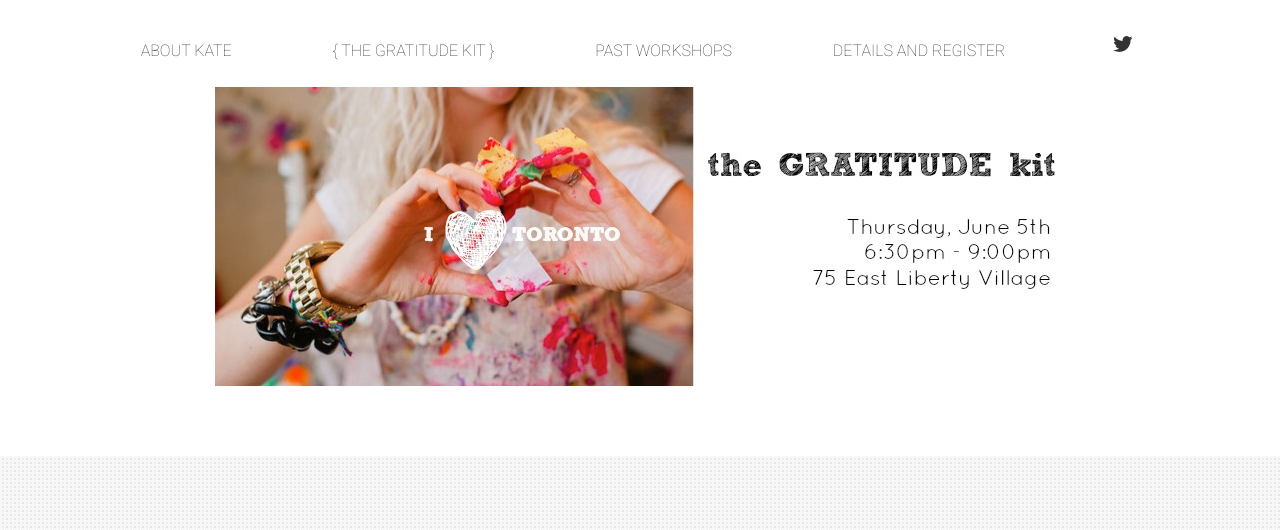
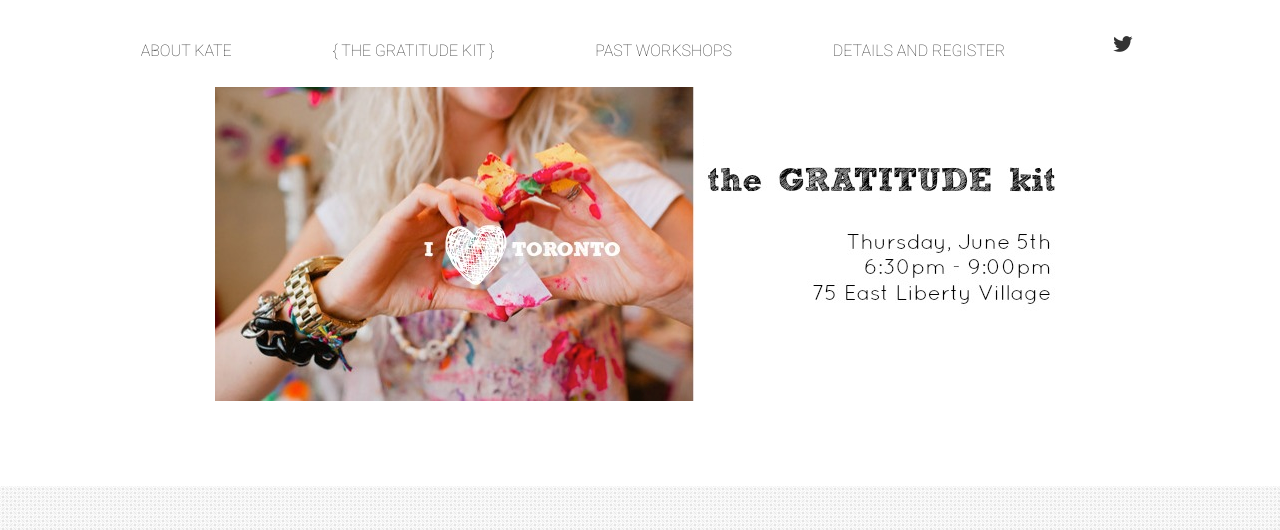
Before and after one commit to melissacrnic/thegratitudekit, a plain HTML site: page index.html in a window 1280 px wide. Shown: the top 530 px of the page. Drawn offline with Linux system fonts and the light colour scheme; files whose address does not match are found by name.

Commit message:
updated banner

```diff
--- a/style.css
+++ b/style.css
@@ -55,8 +55,8 @@
     }
 
     section.banner {
-      padding-top: 150px;
-      padding-bottom: 100px;
+      padding-top: 160px;
+      padding-bottom: 120px;
       background: url('images/banner2.jpg');
       background-attachment: fixed;
       background-repeat: no-repeat;
```
